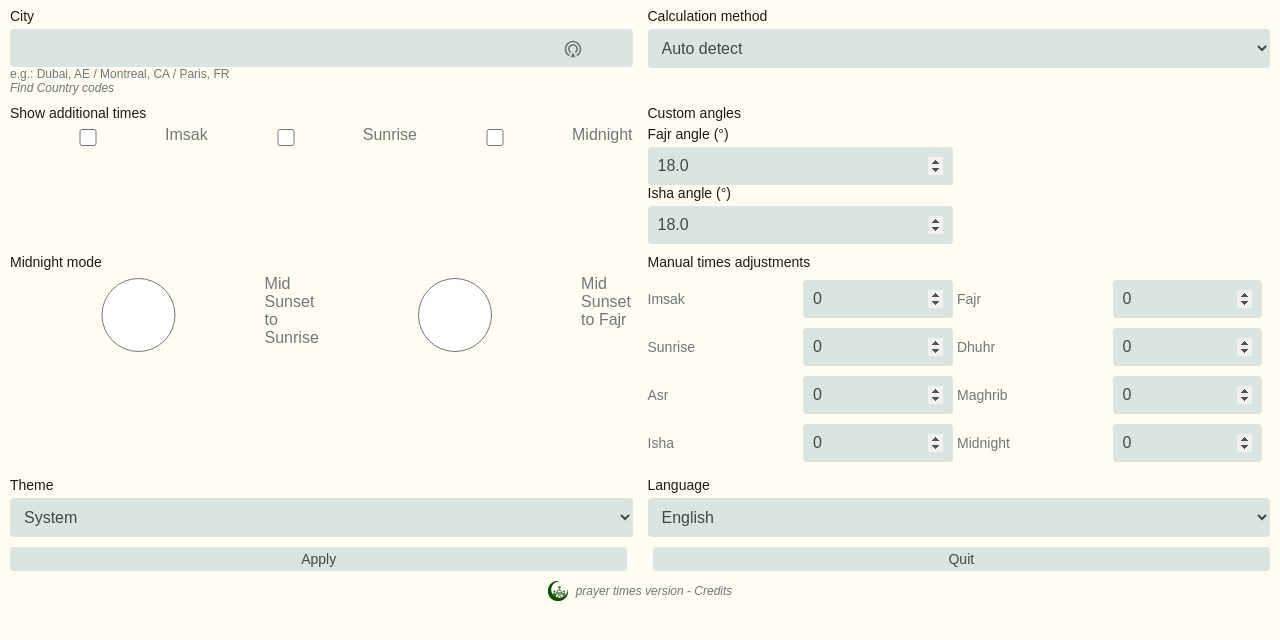
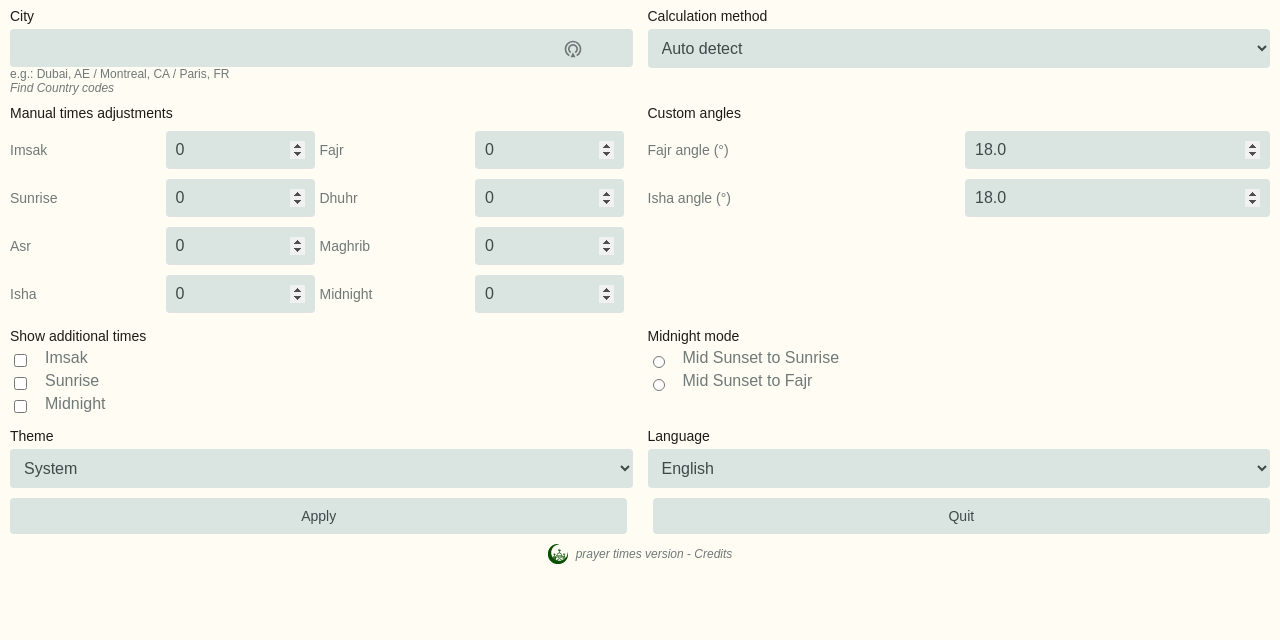
Before and after one commit to b0bdN/prayer-times-menubar-app, an Electron app: page index.html in a window 1280 px wide. Both pictures are taken after a click on the element 20 px from the left and 20 px from the top of the page. Shown: the part 112-752 px from the top of the page. Drawn offline with Linux system fonts and the light colour scheme; no server answers.

Commit message:
design update following translations

```diff
--- a/index.html
+++ b/index.html
@@ -75,67 +75,71 @@
             </select>
           </div>
           <div class="form-item">
-            <label data-i18n="add.title">Show additional times</label>
-            <div class="add-flex">
-              <input type="checkbox" name="Imsak" id="checkImsak">
-              <label for="Imsak" data-i18n="prayer.Imsak">Imsak</label>
-              <input type="checkbox" name="Sunrise" id="checkSunrise">
-              <label for="Sunrise" data-i18n="prayer.Sunrise">Sunrise</label>
-              <input type="checkbox" name="Midnight" id="checkMidnight">
-              <label for="Midnight" data-i18n="prayer.Midnight">Midnight</label>
+            <label data-i18n="adj.title">Manual times adjustments</label>
+            <div class="number-input">
+              <label for="tuneImsak" data-i18n="prayer.Imsak">Imsak</label>
+              <input type="number" id="tuneImsak" name="tune-imsak" step="1" value="0">
+            </div>
+            <div class="number-input">
+              <label for="tuneFajr" data-i18n="prayer.Fajr">Fajr</label>
+              <input type="number" id="tuneFajr" name="tune-fajr" step="1" value="0">
+            </div>
+            <div class="number-input">
+              <label for="tuneSunrise" data-i18n="prayer.Sunrise">Sunrise</label>
+              <input type="number" id="tuneSunrise" name="tune-sunrise" step="1" value="0">
+            </div>
+            <div class="number-input">
+              <label for="tuneDhuhr" data-i18n="prayer.Dhuhr">Dhuhr</label>
+              <input type="number" id="tuneDhuhr" name="tune-dhuhr" step="1" value="0">
+            </div>
+            <div class="number-input">
+              <label for="tuneAsr" data-i18n="prayer.Asr">Asr</label>
+              <input type="number" id="tuneAsr" name="tune-asr" step="1" value="0">
+            </div>
+            <div class="number-input">
+              <label for="tuneMaghrib" data-i18n="prayer.Maghrib">Maghrib</label>
+              <input type="number" id="tuneMaghrib" name="tune-maghrib" step="1" value="0">
+            </div>
+            <div class="number-input">
+              <label for="tuneIsha" data-i18n="prayer.Isha">Isha</label>
+              <input type="number" id="tuneIsha" name="tune-isha" step="1" value="0">
+            </div>
+            <div class="number-input">
+              <label for="tuneMidnight" data-i18n="prayer.Midnight">Midnight</label>
+              <input type="number" id="tuneMidnight" name="tune-midnight" step="1" value="0">
             </div>
           </div>
           <div class="form-item" id="custom-angle">
             <label data-i18n="angles.title">Custom angles</label>
-            <div class="angle">
-              <label for="fajr-angle" data-i18n="angles.fajr">Fajr angle (°)</label>
-              <input type="number" name="fajr-angle" id="fajr-angle" value="18.0" step="0.1">
-              <label for="isha-angle" data-i18n="angles.isha">Isha angle (°)</label>
-              <input type="number" name="isha-angle" id="isha-angle" value="18.0" step="0.1">
+            <div>
+              <div class="angle">
+                <label for="fajr-angle" data-i18n="angles.fajr">Fajr angle (°)</label>
+                <input type="number" name="fajr-angle" id="fajr-angle" value="18.0" step="0.1">
+              </div>
+              <div class="angle">
+                <label for="isha-angle" data-i18n="angles.isha">Isha angle (°)</label>
+                <input type="number" name="isha-angle" id="isha-angle" value="18.0" step="0.1">
+              </div>
+            </div>
+          </div>
+          <div class="form-item">
+            <label data-i18n="add.title">Show additional times</label>
+            <div class="grid-check">
+              <input type="checkbox" name="checkImsak" id="checkImsak">
+              <label for="checkImsak" data-i18n="prayer.Imsak">Imsak</label>
+              <input type="checkbox" name="checkSunrise" id="checkSunrise">
+              <label for="checkSunrise" data-i18n="prayer.Sunrise">Sunrise</label>
+              <input type="checkbox" name="checkMidnight" id="checkMidnight">
+              <label for="checkMidnight" data-i18n="prayer.Midnight">Midnight</label>
             </div>
           </div>
           <div class="form-item">
             <label data-i18n="midnight.title">Midnight mode</label>
-            <div class="add-flex">
+            <div class="grid-check">
               <input type="radio" id="midnightStd" name="midnightMode" value="0">
               <label for="midnightStd" data-i18n="midnight.SuToSu">Mid Sunset to Sunrise</label>
               <input type="radio" id="midnightJafari" name="midnightMode" value="1">
               <label for="midnightJafari" data-i18n="midnight.SuToFa">Mid Sunset to Fajr</label>
-            </div>
-          </div>
-          <div class="form-item">
-            <label data-i18n="adj.title">Manual times adjustments</label>
-            <div class="number-input">
-              <label for="tune-imsak" data-i18n="prayer.Imsak">Imsak</label>
-              <input type="number" id="tuneImsak" name="tune-imsak" step="1" value="0">
-            </div>
-            <div class="number-input">
-              <label for="tune-fajr" data-i18n="prayer.Fajr">Fajr</label>
-              <input type="number" id="tuneFajr" name="tune-fajr" step="1" value="0">
-            </div>
-            <div class="number-input">
-              <label for="tune-fajr" data-i18n="prayer.Sunrise">Sunrise</label>
-              <input type="number" id="tuneSunrise" name="tune-sunrise" step="1" value="0">
-            </div>
-            <div class="number-input">
-              <label for="tune-fajr" data-i18n="prayer.Dhuhr">Dhuhr</label>
-              <input type="number" id="tuneDhuhr" name="tune-dhuhr" step="1" value="0">
-            </div>
-            <div class="number-input">
-              <label for="tune-fajr" data-i18n="prayer.Asr">Asr</label>
-              <input type="number" id="tuneAsr" name="tune-asr" step="1" value="0">
-            </div>
-            <div class="number-input">
-              <label for="tune-fajr" data-i18n="prayer.Maghrib">Maghrib</label>
-              <input type="number" id="tuneMaghrib" name="tune-maghrib" step="1" value="0">
-            </div>
-            <div class="number-input">
-              <label for="tune-fajr" data-i18n="prayer.Isha">Isha</label>
-              <input type="number" id="tuneIsha" name="tune-isha" step="1" value="0">
-            </div>
-            <div class="number-input">
-              <label for="tune-fajr" data-i18n="prayer.Midnight">Midnight</label>
-              <input type="number" id="tuneMidnight" name="tune-midnight" step="1" value="0">
             </div>
           </div>
           <div class="form-item">
@@ -161,7 +165,7 @@
         <div class="footer fs-medium">
           <img src="./assets/icon.png" alt="logo">
           <div class="footer-text">
-            <a href="https://github.com/b0bdN/prayer-times-menubar-app" target="_blank" data-i18n="footer.version">prayer times version <span id="version"></span></a>
+            <a href="https://github.com/b0bdN/prayer-times-menubar-app" target="_blank" data-i18n="footer.version">prayer times version</a> <span id="version"></span>
             -
             <a href="https://github.com/b0bdN/prayer-times-menubar-app#credit--dependencies" target="_blank" data-i18n="footer.credits">Credits</a>
           </div>
--- a/renderer.js
+++ b/renderer.js
@@ -211,7 +211,7 @@ const toggleSettings = () => {
     document.getElementById('main').style.height = '110px'
     visibleOrHidden('#main .content', 'hidden')
     visibleOrHidden('#details', 'hidden')
-    document.getElementById('settings').style.height = '360px'
+    document.getElementById('settings').style.height = '590px'
     visibleOrHidden('#settings .content', 'visible')
     document.getElementById('nav-icon').className = 'open'
   } else {
--- a/style.css
+++ b/style.css
@@ -36,8 +36,9 @@
   }
 
   a,
-  .add-flex label,
-  .number-input label {
+  .grid-check label,
+  .number-input label,
+  .angle label {
     color: #889391;
   }
 
@@ -102,8 +103,9 @@
   }
 
   a,
-  .add-flex label,
-  .number-input label {
+  .grid-check label,
+  .number-input label,
+  .angle label {
     color: #6f7977;
   }
 
@@ -329,6 +331,7 @@ a:hover {
 
 #settings {
   height: 0;
+  overflow: hidden;
   transition: all 1s ease-in-out;
   width: 100%;
   z-index: 5;
@@ -346,6 +349,12 @@ a:hover {
   width: 100%;
 }
 
+.grid-item-span {
+  grid-column-start: 1;
+  grid-column-end: 2;
+  display: contents;
+}
+
 .form-item {
   box-sizing: border-box;
   min-height: 30px;
@@ -360,9 +369,11 @@ a:hover {
 
 .angle {
   align-items: baseline;
+  display: flex;
   flex-direction: row;
   flex-wrap: wrap;
-  justify-content: center;
+  justify-content: space-between;
+  padding: 5px 0;
 }
 
 label {
@@ -380,11 +391,15 @@ select {
   font-size: 16px;
   outline: none;
   padding: 10px;
-  width: 100%;
 }
 
 input[type="text"][name="city"] {
   padding-right: 40px;
+}
+
+input[type="text"],
+select {
+  width: 100%;
 }
 
 input[type="number"] {
@@ -408,14 +423,15 @@ input[type="number"]::-webkit-inner-spin-button {
   width: 20px;
 }
 
-.add-flex {
-  display: flex;
-  flex-direction: row;
-  justify-content: space-between;
+.grid-check {
+  column-gap: 15px;
+  display: inline-grid;
+  grid-template-columns: 20px auto;
 }
 
-.add-flex label {
+.grid-check label {
   font-size: 16px;
+  cursor: pointer;
 }
 
 .help {
@@ -436,7 +452,7 @@ button {
   border-radius: 4px;
   box-sizing: border-box;
   font-size: 14px;
-  padding: 4px;
+  padding: 10px;
   text-align: center;
   transition: all 0.3s ease-in-out;
   width: 49%;
```
Also changed, not shown: locales/en/translation.json (+6 -6 lines), locales/en/translation.missing.json (+8 -8 lines), locales/fr/translation.json (+8 -8 lines), locales/fr/translation.missing.json (+1 -9 lines), main.js (+4 -4 lines).
